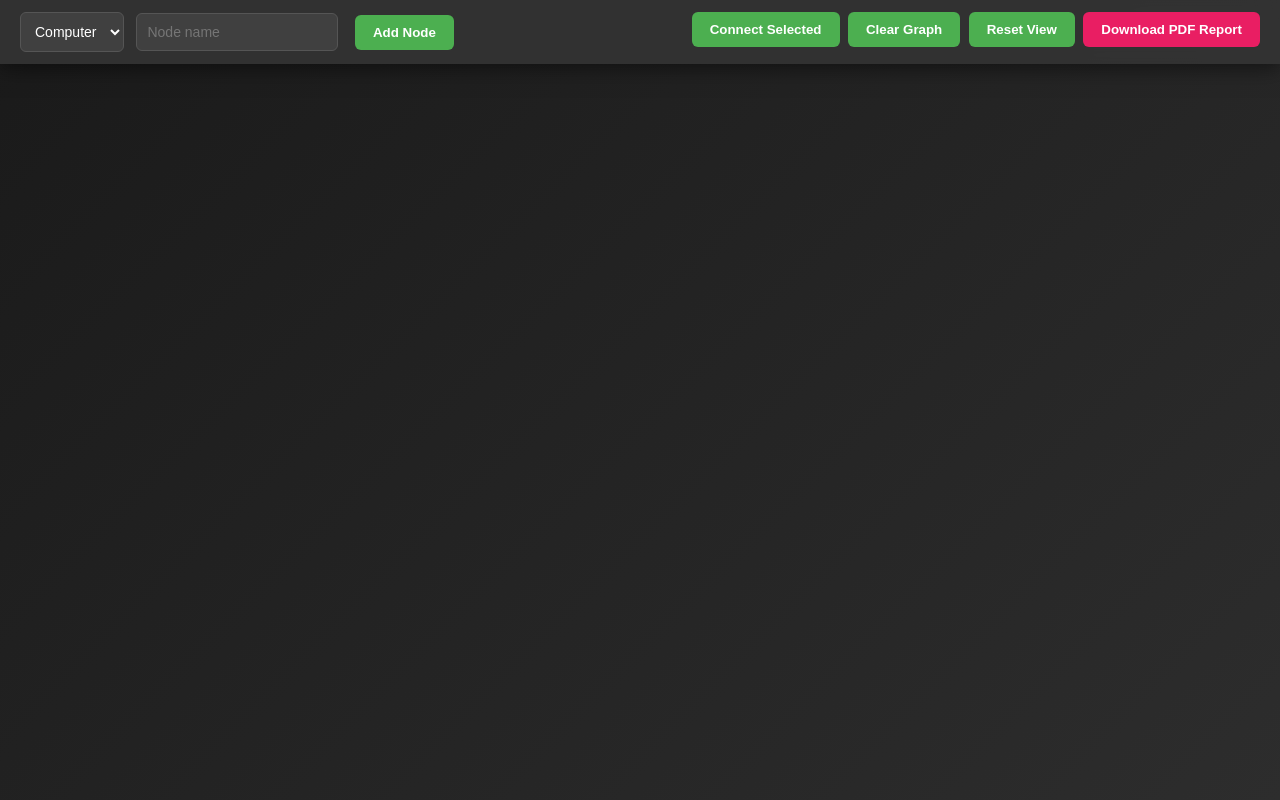
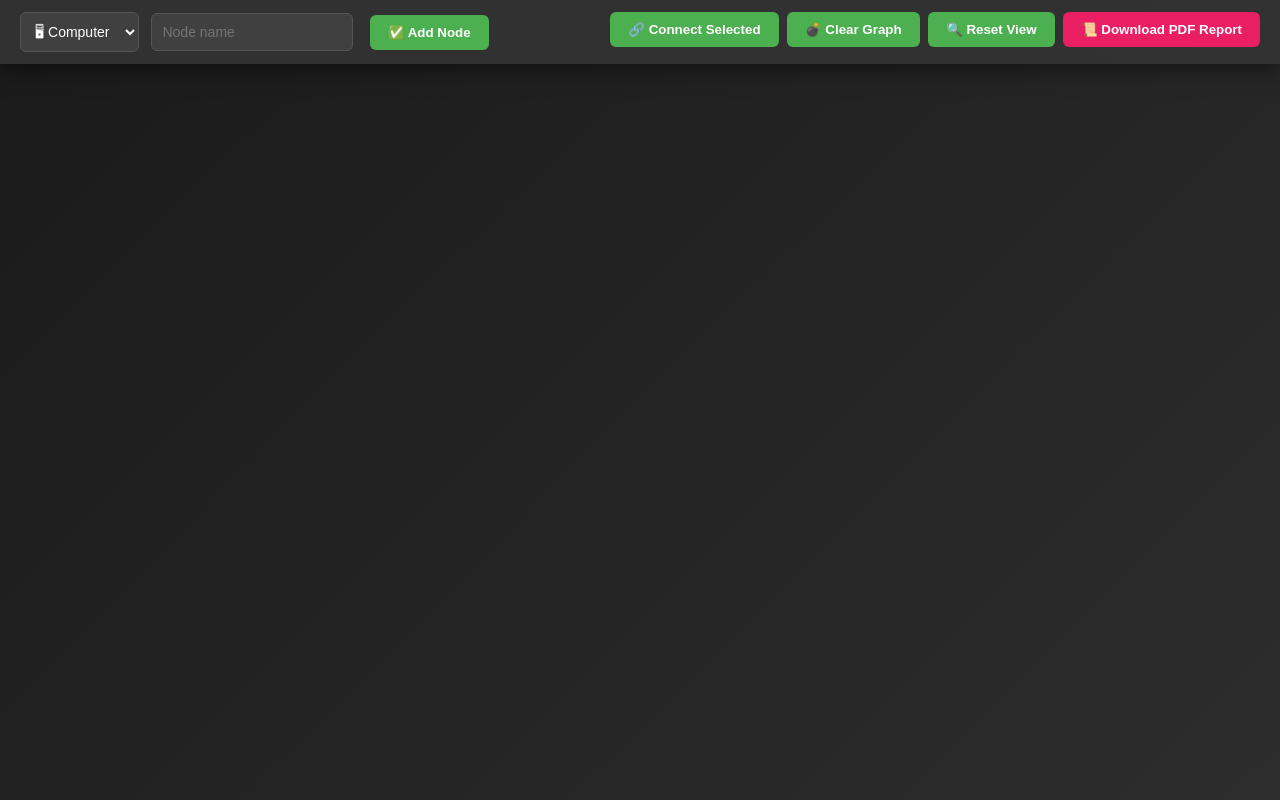
Before and after one commit to DotNetRussell/hackmap, a Flask app: page / in a window 1280 px wide. Run offline with Flask 3, Linux system fonts and the light colour scheme; data that the repository does not hold is empty; some libraries are stand-ins or nearby versions.

Commit message:
Adding icons

```diff
--- a/models/graph.py
+++ b/models/graph.py
@@ -3,7 +3,7 @@
 import uuid
 import math
 from typing import Dict, List, Any
-from datetime import datetime  # NEW: For timestamps
+from datetime import datetime
 
 ICON_COLORS = {
     'PC': '#4285F4',    # Blue
@@ -11,6 +11,16 @@
     'Admin': '#FBBC05',   # Yellow
     'Lock': '#EA4335',    # Red
     'Skull': '#9AA0A6',   # Gray
+    'Endpoint': '#9AA0A6',   # Gray
+}
+
+ICON_EMOJIS = {
+    "PC": "🖥",
+    "Person": "🧌",
+    "Admin": "🛡",
+    "Lock": "🔐",
+    "Skull": "🏴‍☠️",
+    "Endpoint": "🌐",
 }
 
 class GraphModel:
@@ -68,7 +78,8 @@
     def _build_label(self, node_data):
         icon = node_data.get("icon", "🖥️")
         name = node_data.get("name", "Unnamed Node")
-        label = f"{icon}\n{name}"
+        #label = f"{icon}\n{name}"
+        label = f"{ICON_EMOJIS[node_data['icon']]} {node_data['name']}" if ICON_COLORS.get(node_data['icon']) else node_data['name']
         if node_data.get("owned", False):
             label += "\n💀 Owned"
         return label
--- a/static/js/graph.js
+++ b/static/js/graph.js
@@ -2,7 +2,7 @@
 let modalMaximized = false;  // Track modal size
 let currentEdgeId = null;
 
-// NEW: Connect all selected nodes in sequence (or pairwise)
+// Connect all selected nodes in sequence
 function updateConnectButton() {
     const btn = document.getElementById('connect-btn');
     if (selectedNodes.length >= 2) {
@@ -79,7 +79,7 @@
                 selector: 'node',
                 style: {
                     'background-color': 'data(iconColor)',
-                    'label': 'data(label)',  // FIXED: Use full label (includes icon and skull)
+                    'label': 'data(label)',
                     'text-valign': 'center',
                     'color': 'white',
                     'font-size': 18,
--- a/templates/index.html
+++ b/templates/index.html
@@ -12,21 +12,22 @@
     <div class="context-bar">
         <div>
             <select id="node-icon">
-                <option value="PC">Computer</option>
-                <option value="Person">Person</option>
-                <option value="Admin">Admin</option>
-                <option value="Lock">Lock</option>
-                <option value="Skull">Skull</option>
+                <option value="PC">🖥 Computer</option>
+                <option value="Person">🧌 Person</option>
+                <option value="Admin">🛡 Admin</option>
+                <option value="Lock">🔐 Lock</option>
+                <option value="Skull">🏴‍☠️ Skull</option>
+                <option value="Endpoint">🌐 Endpoint</option>
             </select>
             <input type="text" id="node-name" placeholder="Node name">
-            <button onclick="addNode()">Add Node</button>
+            <button onclick="addNode()">✅ Add Node</button>
         </div>
         <!-- In the context-bar, replace the old buttons with this -->
         <div>
-            <button id="connect-btn" onclick="connectSelected()" disabled>Connect Selected</button>
-            <button onclick="clearGraph()">Clear Graph</button>
-            <button onclick="resetView()">Reset View</button>
-            <button onclick="downloadPDF()" style="background:#E91E63;">Download PDF Report</button>
+            <button id="connect-btn" onclick="connectSelected()" disabled>🔗 Connect Selected</button>
+            <button onclick="clearGraph()">💣 Clear Graph</button>
+            <button onclick="resetView()">🔍 Reset View</button>
+            <button onclick="downloadPDF()" style="background:#E91E63;">📜 Download PDF Report</button>
         </div>
     </div>
 
@@ -41,7 +42,7 @@
         <div id="command-output" class="command-output"></div>
     </div> -->
 
-    <!-- NEW: Global Commands Flyout -->
+    <!-- Global Commands Flyout -->
     <div id="commands-flyout" class="commands-flyout">
         <div class="flyout-header">
             <span>All Commands</span>
@@ -50,7 +51,7 @@
         <div id="all-commands" class="all-commands"></div>
     </div>
 
-    <!-- UPDATED: Toast notification -->
+    <!-- Toast notification -->
     <div id="toast" class="toast"></div>
 <!-- Edge Edit Modal -->
 <div id="edge-modal" class="modal">
@@ -84,11 +85,12 @@
 
             <label for="modal-icon">Icon:</label>
             <select id="modal-icon">
-                <option value="PC">Computer</option>
-                <option value="Person">Person</option>
-                <option value="Admin">Admin</option>
-                <option value="Lock">Lock</option>
-                <option value="Skull">Skull</option>
+                <option value="PC">🖥 Computer</option>
+                <option value="Person">🧌 Person</option>
+                <option value="Admin">🛡 Admin</option>
+                <option value="Lock">🔐 Lock</option>
+                <option value="Skull">🏴‍☠️ Skull</option>
+                <option value="Endpoint">🌐 Endpoint</option>
             </select>
 
             <label for="modal-notes">Notes:</label>
@@ -109,7 +111,7 @@
             <h3 style="margin-top: 15px;">Command History</h3>
             <div id="persisted-commands" style="max-height: 300px; overflow-y: auto; margin-bottom: 15px;"></div>
 
-            <!-- Save Button - Back in modal! -->
+            <!-- Save Button -->
             <button onclick="saveModal()" style="width: 100%; padding: 12px; font-size: 16px; margin-top: 10px;">
                 Save Node
             </button>
@@ -119,7 +121,7 @@
         </div>
     </div>
 
-    <!-- NEW: Node-Specific Command Flyout (appears only when modal is open) -->
+    <!-- Node-Specific Command Flyout -->
     <div id="node-command-flyout" class="commands-flyout" style="display: none; width: 480px; right: 20px; top: 80px;">
         <div class="flyout-header">
             <span id="flyout-title">Command History</span>
```
